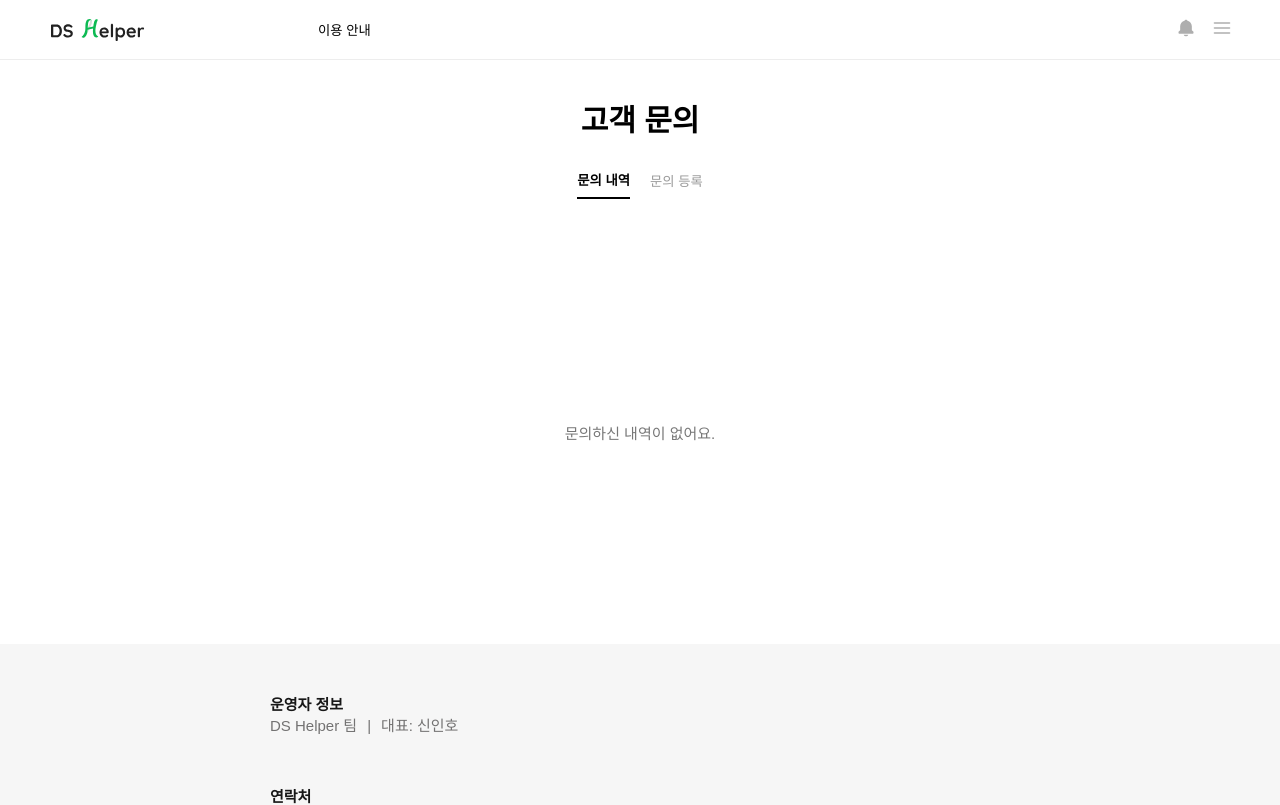
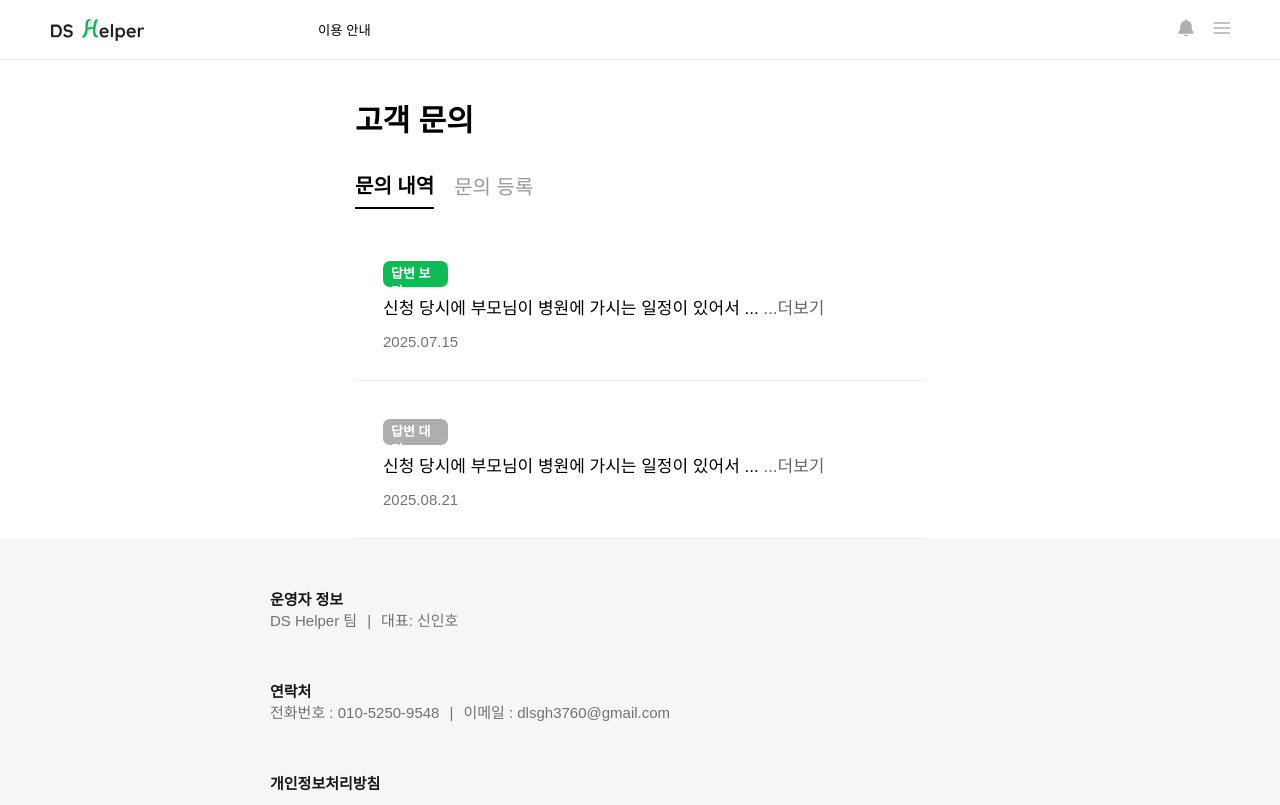
Before and after one commit to DS-Helper/frontend, a Next.js app: page /customer in a window 1280 px wide. Shown: the top 805 px of the page. Built offline with nearby package versions, Linux system fonts and the light colour scheme.

Commit message:
고객 문의 페이지 수정

```diff
--- a/src/pages/customer.tsx
+++ b/src/pages/customer.tsx
@@ -10,14 +10,46 @@ export default function Customer(){
     const [activeTab, setActiveTab] = useState<"history" | "register">('history');
     const [inquiryType, setInquiryType] = useState("");
     const [content, setContent] = useState("");
-    const [images, setImages] = useState<File[]>([]);
+    const [inquiries, setInquiries] = useState([
+        {
+            id: 1,
+            status: "답변 보기",
+            content:"신청 당시에 부모님이 병원에 가시는 일정이 있어서 ...",
+            date:"2025.07.15",
+            time:"17:38",
+            answer:"안녕하세요. 불편을 드려 정말 죄송합니다. \n\n확인 결과, 해당 시간대에 배차 배경이 누락된 것으로 확인되었습니다. \n\n빠르게 연락을 드리지 못한 점 사과드리며, 다음 일정은 저희가 우선 배정해드릴 수 있도록 처리하겠습니다.\n\n다시 한 번 사과드리며, 곧 별도 연락드리겠습니다."
+        },
+        {
+            id: 2,
+            status: "답변 대기",
+            content:"신청 당시에 부모님이 병원에 가시는 일정이 있어서 ...",
+            date:"2025.08.21",
+            time:"12:48",
+            answer: null
+        }
+    ]);
+
+    // 답변 내용 모달
+    const [isModalOpen, setModalOpen] = useState(false);
+    const [selectedAnswer, setSelectedAnswer] = useState<string | null>(null);
+
+    const openModal = (answer: string | null) => {
+        if (!answer) return; // 답변 없는 경우 클릭 x
+        setSelectedAnswer(answer);
+        setModalOpen(true);
+    }
+    const closeModal = () => {
+        setSelectedAnswer(null);
+        setModalOpen(false);
+    }
 
     const handleSubmit = (e: React.FormEvent) => {
         e.preventDefault();
         // API 요청이나 처리 로직 추가하기
-        console.log({ inquiryType, content, images });
+        console.log({ inquiryType, content });
     }
     return (
+        <div className={cn("background")}>
             <div className={cn("customer")}>
                 <h1 className={cn("title")}>고객 문의</h1>
 
@@ -38,9 +70,30 @@ export default function Customer(){
 
                 <div className={cn("tabContent")}>
                     {activeTab === "history" && (
+                        inquiries.length === 0 ? (
                             <div className={cn("emptyBox")}>
                             <p className={cn("emptyMessage")}>문의하신 내역이 없어요.</p>
                         </div>
+                        ) : (
+                            <ul className={cn("inquiryList")}>
+                                {inquiries.map((item) => (
+                                    <li key={item.id} className={cn("inquiryItem")}>
+                                        <span className={cn("status",
+                                            {waiting: item.status==="답변 대기",
+                                            done: item.status==="답변 보기"})}
+                                            onClick={() => openModal(item.answer)}
+                                        >
+                                            {item.status}
+                                        </span>
+                                        <p className={cn("content")}>{item.content} <a>...더보기</a></p>
+                                        <p className={cn("date")}>{item.date}</p>
+
+
+                                    </li>
+                                ))}
+                            </ul>
+                        )
+
                     )}
 
                     {activeTab === "register" && (
@@ -61,5 +114,16 @@ export default function Customer(){
                     )}
                 </div>
             </div>
+
+
+            {/* {isModalOpen && (
+                <div className={cn("modalOverlay")} onClick={closeModal}>
+                    <div className={cn("modalContent")} onClick={(e) => e.stopPropagation()}>
+                        <h2>답변 내용</h2>
+                        <button className={cn("closeBtn")} onClick={closeModal}>×</button>
+                        <pre className={cn("answerText")}>{selectedAnswer}</pre>
+                    </div>
+            )} */}
+        </div>
     );
 }
--- a/src/styles/Customer.module.scss
+++ b/src/styles/Customer.module.scss
@@ -1,10 +1,15 @@
 .customer{
     width: 100%;
-    background-color: #fff;
+    max-width: 570px;
+    margin: 0 auto;
     padding-top: 10rem;
     display: flex;
     flex-direction: column;
-    align-items: center;
+    align-items: flex-start;
+}
+
+.background{
+    background-color: #fff;
 }
 
 .title{
@@ -21,7 +26,7 @@
 }
 
 .tab{
-    font-size: 2 rem;
+    font-size: 2rem;
     padding: 8px 0;
     border: none;
     background: none;
@@ -39,7 +44,6 @@
 .tabContent{
     width: 100%;
     max-width: 800px; // 탭 컨텐츠 폭 제한
-    text-align: center;
 }
 
 .emptyBox{
@@ -69,3 +73,42 @@
         font-size: 14px;
     }
 }
+
+.inquiryList{
+    list-style: none;
+    padding: 0;
+    margin: 0;
+    width: 100%;
+    display:flex;
+    flex-direction: column;
+    gap: 10px;
+}
+
+.inquiryItem{
+    padding: 28px;
+    border-bottom: 1px solid #eee;
+    display: flex;
+    flex-direction: column;
+    gap: 10px;
+
+    .status{
+        width: 65px;
+        height: 26px;
+        font-size: 13px;
+        font-weight: bold;
+        padding: 4px 8px;
+        border-radius: 7px;
+        &.waiting { background-color: #aeaeae; color: #fff;}
+        &.done { background-color: #0dba53; color: #fff;}
+    }
+
+    .content{
+        font-size: 17px;
+        color: #000;
+        a { color: #666; font-size: 17px; cursor: pointer;}
+    }
+    .date{
+        font-size: 15px;
+        color: #737272;
+    }
+}
```
Lines whose indentation alone changed are shown as unchanged.
